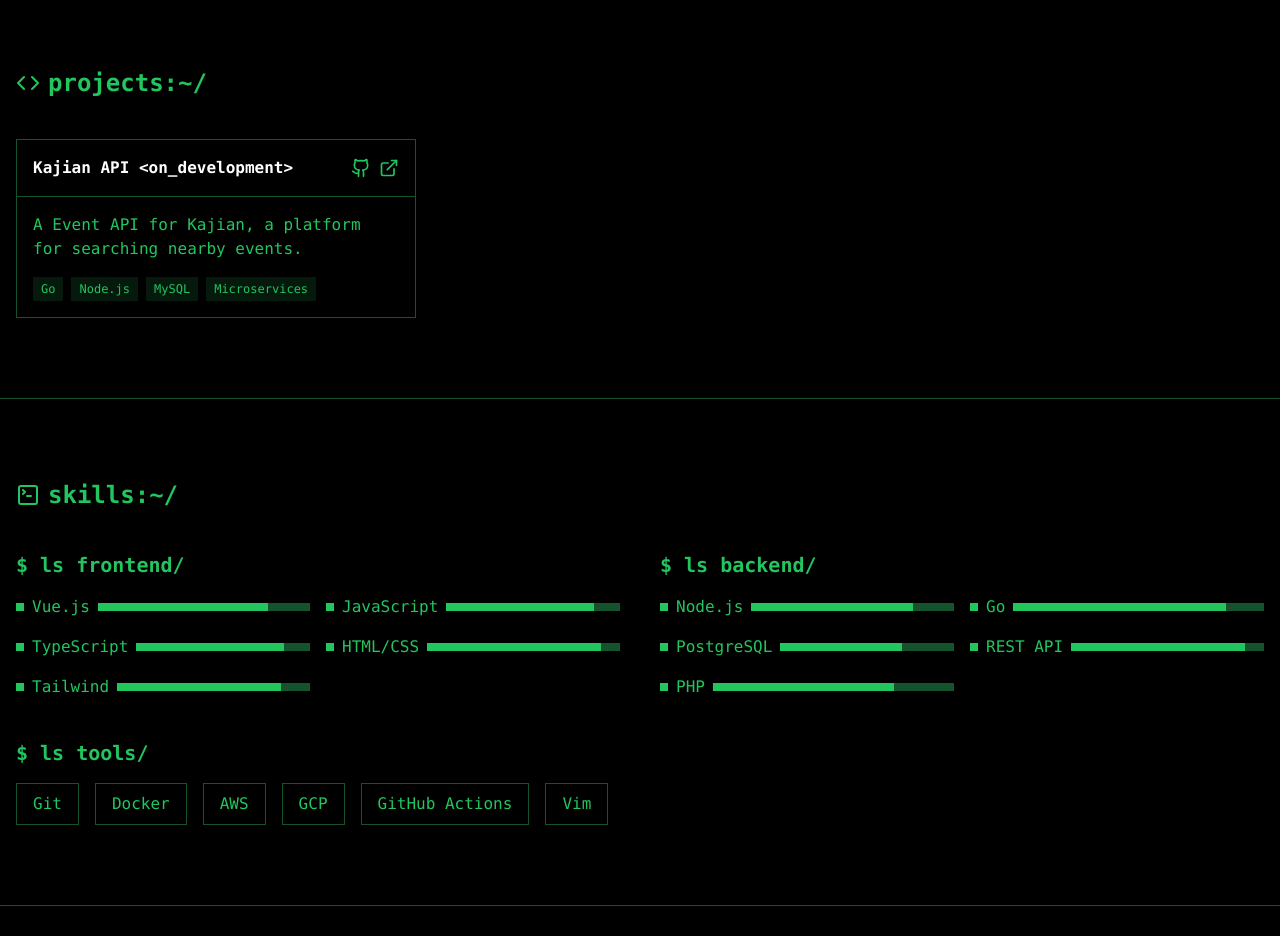
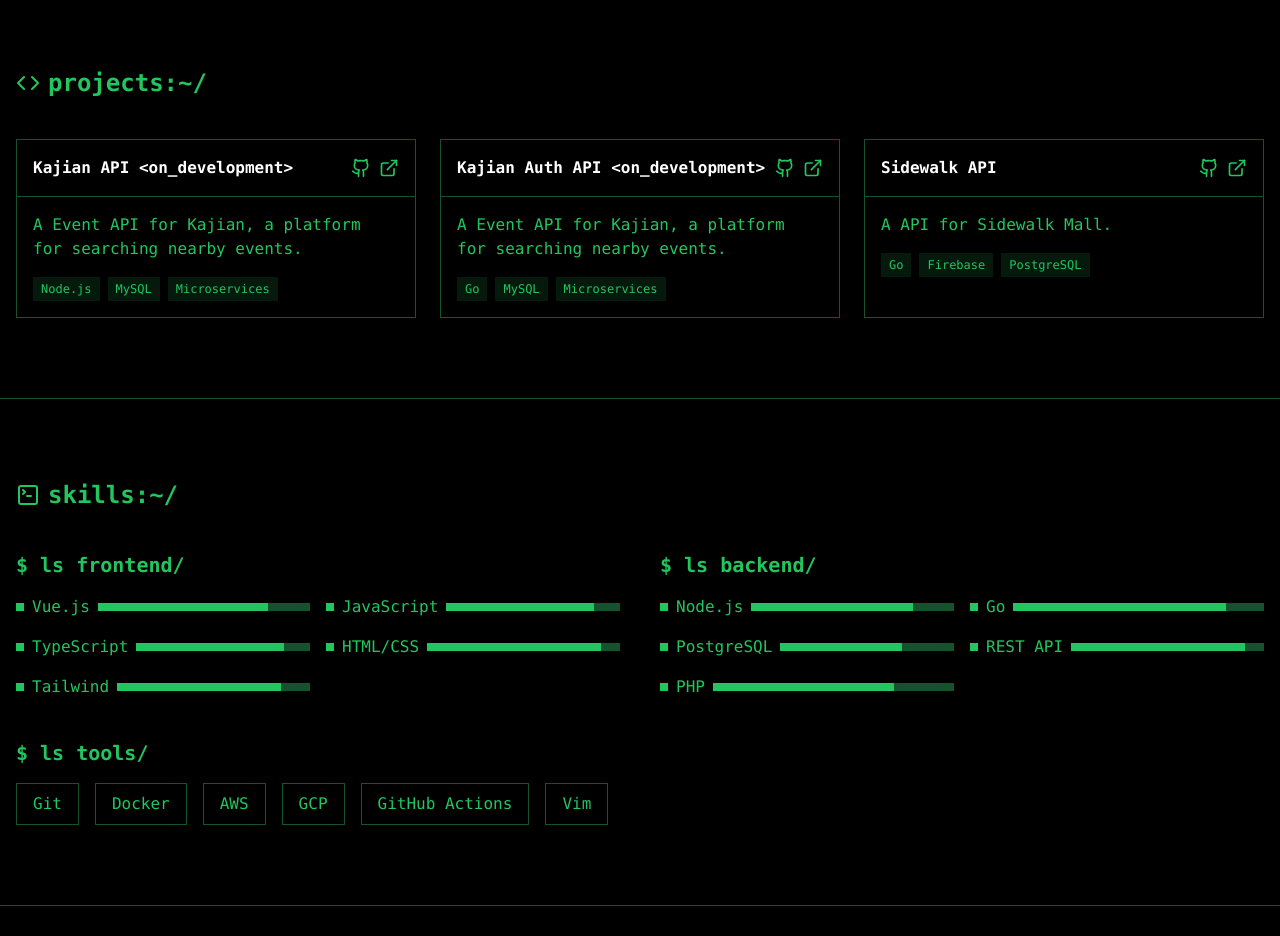
Before and after one commit to uchupx/portofolio-vite, a Vue app: page / in a window 1280 px wide. Shown: the part 1020-1956 px from the top of the page. Built offline with nearby package versions, Linux system fonts and the light colour scheme.

Commit message:
update: add projects

```diff
--- a/src/App.vue
+++ b/src/App.vue
@@ -297,8 +297,22 @@ const projects = ref([
   {
     name: 'Kajian API <on_development>',
     description: 'A Event API for Kajian, a platform for searching nearby events.',
-    technologies: ['Go', 'Node.js', 'MySQL', 'Microservices'],
-    github: '#',
+    technologies: ['Node.js', 'MySQL', 'Microservices'],
+    github: 'https://github.com/uchupx/kajian-api-ts',
+    demo: '#'
+  },
+  {
+    name: 'Kajian Auth API <on_development>',
+    description: 'A Event API for Kajian, a platform for searching nearby events.',
+    technologies: ['Go',  'MySQL', 'Microservices'],
+    github: 'https://github.com/uchupx/kajian-auth',
+    demo: '#'
+  },
+  {
+    name: 'Sidewalk API',
+    description: 'A API for Sidewalk Mall.',
+    technologies: ['Go', 'Firebase', 'PostgreSQL'],
+    github: 'https://github.com/avatardev/sidewalk-be',
     demo: '#'
   },
 ]);
```
